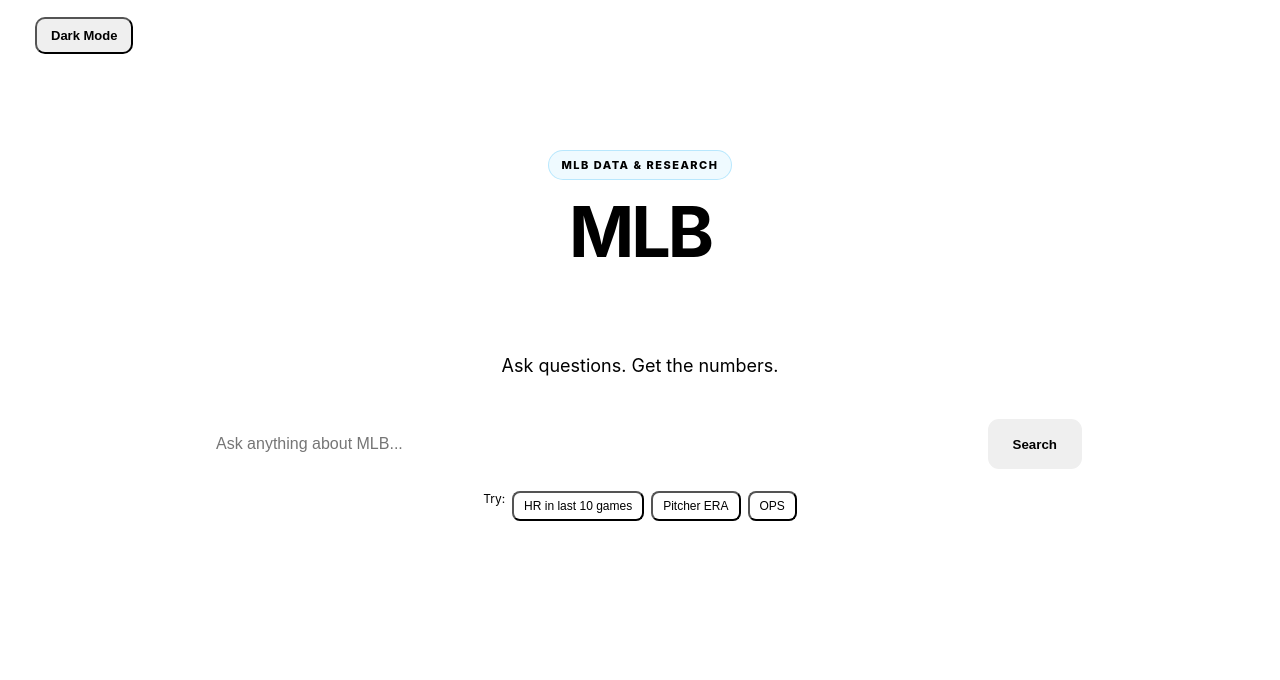
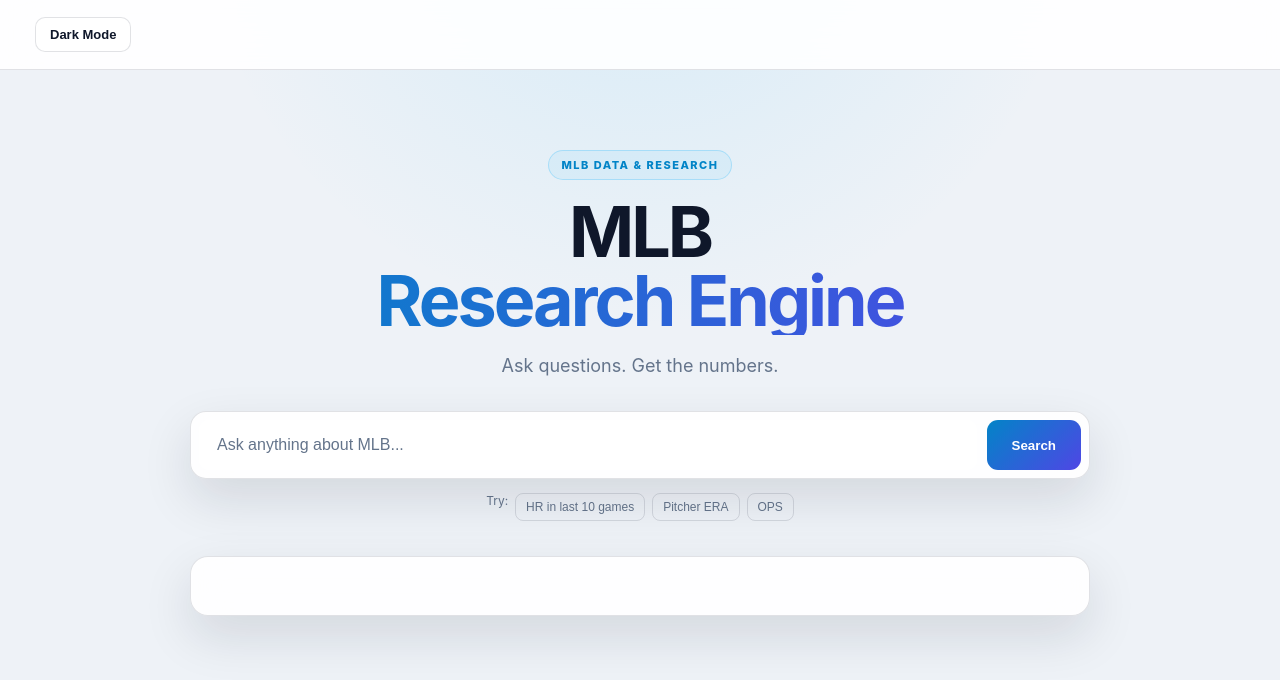
Before and after one commit to ReedGarrett-source/MLB-Research-Engine, a website: page index.html in a window 1280 px wide. Both pictures are taken after a click on the button "Light Mode". Drawn offline with Linux system fonts and the light colour scheme.

Commit message:
Update style.css

```diff
--- a/style.css
+++ b/style.css
@@ -1,698 +1,306 @@
 * {
   box-sizing: border-box;
 }
-
 :root {
-–bg: #060a12;
-–bg-secondary: #0b1220;
-
-–panel: rgba(15, 23, 42, 0.82);
-–panel-solid: #0f172a;
-
-–border: rgba(148, 163, 184, 0.18);
-
-–text: #f8fafc;
-–muted: #94a3b8;
-
-–accent: #38bdf8;
-–accent-2: #818cf8;
-
-–input: #080f1c;
-
-–button-text: #ffffff;
-
-–shadow: rgba(0, 0, 0, 0.5);
+  --bg: #060a12;
+  --bg-secondary: #0b1220;
+  --panel: rgba(15, 23, 42, 0.82);
+  --panel-solid: #0f172a;
+  --border: rgba(148, 163, 184, 0.18);
+  --text: #f8fafc;
+  --muted: #94a3b8;
+  --accent: #38bdf8;
+  --accent-2: #818cf8;
+  --input: #080f1c;
+  --button-text: #ffffff;
+  --shadow: rgba(0, 0, 0, 0.5);
 }
-
 body.light {
-
-–bg: #eef2f7;
-–bg-secondary: #ffffff;
-
-–panel: rgba(255, 255, 255, 0.9);
-–panel-solid: #ffffff;
-
-–border: rgba(15, 23, 42, 0.12);
-
-–text: #0f172a;
-–muted: #64748b;
-
-–accent: #0284c7;
-–accent-2: #4f46e5;
-
-–input: #ffffff;
-
-–button-text: #ffffff;
-
-–shadow: rgba(15, 23, 42, 0.12);
+  --bg: #eef2f7;
+  --bg-secondary: #ffffff;
+  --panel: rgba(255, 255, 255, 0.9);
+  --panel-solid: #ffffff;
+  --border: rgba(15, 23, 42, 0.12);
+  --text: #0f172a;
+  --muted: #64748b;
+  --accent: #0284c7;
+  --accent-2: #4f46e5;
+  --input: #ffffff;
+  --button-text: #ffffff;
+  --shadow: rgba(15, 23, 42, 0.12);
 }
-
 html {
-transition:
-background-color 0.3s ease;
+  transition: background-color 0.3s ease;
 }
-
 body {
-
   margin: 0;
-
   min-height: 100vh;
-
-font-family:
-Inter,
-Arial,
-sans-serif;
-
+  font-family: Inter, Arial, sans-serif;
   background:
     radial-gradient(
       circle at 50% -15%,
       rgba(56, 189, 248, 0.14),
       transparent 40%
     ),
-var(–bg);
-
-color: var(–text);
-
+    var(--bg);
+  color: var(--text);
   transition:
     background 0.3s ease,
     color 0.3s ease;
-
 }
-
 /* TOP BAR */
-
 .top-bar {
-
   height: 70px;
-
   display: flex;
-
   align-items: center;
-
   justify-content: space-between;
-
   padding: 0 35px;
-
-border-bottom:
-1px solid var(–border);
-
-background:
-var(–panel);
-
-backdrop-filter:
-blur(18px);
-
+  border-bottom: 1px solid var(--border);
+  background: var(--panel);
+  backdrop-filter: blur(18px);
   position: sticky;
-
   top: 0;
-
   z-index: 10;
-
   transition:
     background 0.3s ease,
     border-color 0.3s ease;
-
 }
-
 /* BRAND */
-
 .brand {
-
   font-size: 13px;
-
   font-weight: 800;
-
   letter-spacing: 2px;
-
 }
-
 .brand-dot {
-
   display: inline-block;
-
   width: 8px;
-
   height: 8px;
-
   margin-right: 8px;
-
   border-radius: 50%;
-
-background: var(–accent);
-
+  background: var(--accent);
   box-shadow:
-0 0 8px var(–accent),
-0 0 18px var(–accent);
-
+    0 0 8px var(--accent),
+    0 0 18px var(--accent);
 }
-
 /* THEME BUTTON */
-
 .theme-toggle {
-
-padding:
-9px 14px;
-
-border-radius:
-10px;
-
-border:
-1px solid var(–border);
-
-background:
-var(–panel-solid);
-
-color:
-var(–text);
-
+  padding: 9px 14px;
+  border-radius: 10px;
+  border: 1px solid var(--border);
+  background: var(--panel-solid);
+  color: var(--text);
   cursor: pointer;
-
   font-size: 13px;
-
   font-weight: 600;
-
-transition:
-0.2s ease;
-
+  transition: 0.2s ease;
 }
-
 .theme-toggle:hover {
-
-border-color:
-var(–accent);
-
-color:
-var(–accent);
-
-transform:
-translateY(-1px);
-
+  border-color: var(--accent);
+  color: var(--accent);
+  transform: translateY(-1px);
 }
-
 /* MAIN */
-
 main {
-
-width:
-min(900px, calc(100% - 32px));
-
-margin:
-80px auto 60px;
-
-text-align:
-center;
-
+  width: min(900px, calc(100% - 32px));
+  margin: 80px auto 60px;
+  text-align: center;
 }
-
 /* HERO */
-
 .hero {
-
-margin-bottom:
-35px;
-
+  margin-bottom: 35px;
 }
-
 .badge {
-
-display:
-inline-block;
-
-padding:
-7px 12px;
-
-border-radius:
-999px;
-
-border:
-1px solid
-rgba(56, 189, 248, 0.3);
-
-background:
-rgba(56, 189, 248, 0.08);
-
-color:
-var(–accent);
-
-font-size:
-11px;
-
-font-weight:
-800;
-
-letter-spacing:
-1.5px;
-
-margin-bottom:
-18px;
-
+  display: inline-block;
+  padding: 7px 12px;
+  border-radius: 999px;
+  border: 1px solid rgba(56, 189, 248, 0.3);
+  background: rgba(56, 189, 248, 0.08);
+  color: var(--accent);
+  font-size: 11px;
+  font-weight: 800;
+  letter-spacing: 1.5px;
+  margin-bottom: 18px;
 }
-
 h1 {
-
-margin:
-0;
-
-font-size:
-clamp(42px, 7vw, 70px);
-
-line-height:
-0.98;
-
-letter-spacing:
--3px;
-
+  margin: 0;
+  font-size: clamp(42px, 7vw, 70px);
+  line-height: 0.98;
+  letter-spacing: -3px;
 }
-
 h1 span {
-
-display:
-block;
-
+  display: block;
   background:
     linear-gradient(
       90deg,
-var(–accent),
-var(–accent-2)
+      var(--accent),
+      var(--accent-2)
     );
-
--webkit-background-clip:
-text;
-
-background-clip:
-text;
-
-color:
-transparent;
-
+  -webkit-background-clip: text;
+  background-clip: text;
+  color: transparent;
 }
-
 .hero p {
-
-color:
-var(–muted);
-
-font-size:
-18px;
-
-margin-top:
-20px;
-
+  color: var(--muted);
+  font-size: 18px;
+  margin-top: 20px;
 }
-
 /* SEARCH */
-
 .search-box {
-
-display:
-flex;
-
-gap:
-10px;
-
-padding:
-8px;
-
-border:
-1px solid var(–border);
-
-border-radius:
-16px;
-
-background:
-var(–panel);
-
+  display: flex;
+  gap: 10px;
+  padding: 8px;
+  border: 1px solid var(--border);
+  border-radius: 16px;
+  background: var(--panel);
+  box-shadow: 0 20px 50px var(--shadow);
+  backdrop-filter: blur(18px);
+  transition: 0.25s ease;
+}
+.search-box:focus-within {
+  border-color: rgba(56, 189, 248, 0.55);
   box-shadow:
-0 20px 50px var(–shadow);
-
-backdrop-filter:
-blur(18px);
-
-transition:
-0.25s ease;
-
+    0 0 0 4px rgba(56, 189, 248, 0.08),
+    0 20px 60px var(--shadow);
 }
-
-.search-box:focus-within {
-
-border-color:
-rgba(56, 189, 248, 0.55);
-
-box-shadow:
-0 0 0 4px
-rgba(56, 189, 248, 0.08),
-0 20px 60px
-var(–shadow);
-
-}
-
 input {
-
-flex:
-1;
-
-min-width:
-0;
-
-padding:
-16px 18px;
-
-font-size:
-16px;
-
-border:
-none;
-
-outline:
-none;
-
-border-radius:
-10px;
-
-background:
-var(–input);
-
-color:
-var(–text);
-
+  flex: 1;
+  min-width: 0;
+  padding: 16px 18px;
+  font-size: 16px;
+  border: none;
+  outline: none;
+  border-radius: 10px;
+  background: var(--input);
+  color: var(--text);
   transition:
     background 0.3s ease,
     color 0.3s ease;
-
 }
-
 input::placeholder {
-
-color:
-var(–muted);
-
+  color: var(--muted);
 }
-
 .search-button {
-
-padding:
-0 25px;
-
-border:
-none;
-
-border-radius:
-11px;
-
+  padding: 0 25px;
+  border: none;
+  border-radius: 11px;
   background:
     linear-gradient(
       135deg,
-var(–accent),
-var(–accent-2)
+      var(--accent),
+      var(--accent-2)
     );
-
-color:
-var(–button-text);
-
-font-weight:
-800;
-
-cursor:
-pointer;
-
-transition:
-0.2s ease;
-
+  color: var(--button-text);
+  font-weight: 800;
+  cursor: pointer;
+  transition: 0.2s ease;
 }
-
 .search-button:hover {
-
-transform:
-translateY(-1px);
-
+  transform: translateY(-1px);
   box-shadow:
-0 8px 25px
-rgba(56, 189, 248, 0.25);
-
+    0 8px 25px rgba(56, 189, 248, 0.25);
 }
-
 /* EXAMPLES */
-
 .examples {
-
-margin-top:
-14px;
-
-display:
-flex;
-
-justify-content:
-center;
-
-flex-wrap:
-wrap;
-
-gap:
-7px;
-
-color:
-var(–muted);
-
-font-size:
-12px;
-
+  margin-top: 14px;
+  display: flex;
+  justify-content: center;
+  flex-wrap: wrap;
+  gap: 7px;
+  color: var(--muted);
+  font-size: 12px;
 }
-
 .examples button {
-
-padding:
-6px 10px;
-
-border-radius:
-8px;
-
-border:
-1px solid var(–border);
-
-background:
-transparent;
-
-color:
-var(–muted);
-
-cursor:
-pointer;
-
-font-size:
-12px;
-
-transition:
-0.2s ease;
-
+  padding: 6px 10px;
+  border-radius: 8px;
+  border: 1px solid var(--border);
+  background: transparent;
+  color: var(--muted);
+  cursor: pointer;
+  font-size: 12px;
+  transition: 0.2s ease;
 }
-
 .examples button:hover {
-
-color:
-var(–accent);
-
-border-color:
-var(–accent);
-
+  color: var(--accent);
+  border-color: var(--accent);
 }
-
 /* RESULTS */
-
 #answer {
-
-margin-top:
-35px;
-
-padding:
-26px;
-
-background:
-var(–panel);
-
-border:
-1px solid var(–border);
-
-border-radius:
-18px;
-
-text-align:
-left;
-
-min-height:
-60px;
-
-box-shadow:
-0 20px 50px var(–shadow);
-
-backdrop-filter:
-blur(18px);
-
-line-height:
-1.8;
-
+  margin-top: 35px;
+  padding: 26px;
+  background: var(--panel);
+  border: 1px solid var(--border);
+  border-radius: 18px;
+  text-align: left;
+  min-height: 60px;
+  box-shadow: 0 20px 50px var(--shadow);
+  backdrop-filter: blur(18px);
+  line-height: 1.8;
   transition:
     background 0.3s ease,
     border-color 0.3s ease,
     color 0.3s ease;
-
 }
-
 #answer strong:first-child {
-
-font-size:
-22px;
-
-letter-spacing:
--0.5px;
-
+  font-size: 22px;
+  letter-spacing: -0.5px;
 }
-
 /* ADVANCED BUTTON */
-
 #advancedButton {
-
-margin-top:
-10px;
-
-padding:
-11px 16px;
-
-border-radius:
-10px;
-
-border:
-1px solid var(–border);
-
-background:
-rgba(56, 189, 248, 0.08);
-
-color:
-var(–accent);
-
-cursor:
-pointer;
-
-font-weight:
-700;
-
-transition:
-0.2s ease;
-
+  margin-top: 10px;
+  padding: 11px 16px;
+  border-radius: 10px;
+  border: 1px solid var(--border);
+  background: rgba(56, 189, 248, 0.08);
+  color: var(--accent);
+  cursor: pointer;
+  font-weight: 700;
+  transition: 0.2s ease;
 }
-
 #advancedButton:hover {
-
-background:
-rgba(56, 189, 248, 0.15);
-
-border-color:
-var(–accent);
-
+  background: rgba(56, 189, 248, 0.15);
+  border-color: var(--accent);
 }
-
 /* ADVANCED STATS */
-
 #advancedStats {
-
-margin-top:
-20px;
-
-padding:
-20px;
-
-border-radius:
-14px;
-
-background:
-rgba(129, 140, 248, 0.07);
-
-border:
-1px solid
-rgba(129, 140, 248, 0.18);
-
+  margin-top: 20px;
+  padding: 20px;
+  border-radius: 14px;
+  background: rgba(129, 140, 248, 0.07);
+  border: 1px solid rgba(129, 140, 248, 0.18);
 }
-
 #advancedStats strong {
-
-color:
-var(–accent-2);
-
+  color: var(--accent-2);
 }
-
 /* FOOTER */
-
 footer {
-
-text-align:
-center;
-
-padding:
-30px;
-
-color:
-var(–muted);
-
-font-size:
-12px;
-
-letter-spacing:
-0.5px;
-
+  text-align: center;
+  padding: 30px;
+  color: var(--muted);
+  font-size: 12px;
+  letter-spacing: 0.5px;
 }
-
 /* MOBILE */
-
 @media (max-width: 600px) {
-
   .top-bar {
-
-padding:
-  0 18px;
-
+    padding: 0 18px;
   }
-
   .brand {
-
-font-size:
-  10px;
-letter-spacing:
-  1px;
-
+    font-size: 10px;
+    letter-spacing: 1px;
   }
-
   main {
-
-margin-top:
-  55px;
-
+    margin-top: 55px;
   }
-
   h1 {
-
-font-size:
-  48px;
-
+    font-size: 48px;
   }
-
   .search-box {
-
-flex-direction:
-  column;
-
+    flex-direction: column;
   }
-
   .search-button {
-
-padding:
-  14px;
-
+    padding: 14px;
   }
-
   #answer {
-
-padding:
-  20px;
-
+    padding: 20px;
   }
-
 }
```
Lines whose indentation alone changed are shown as unchanged.
